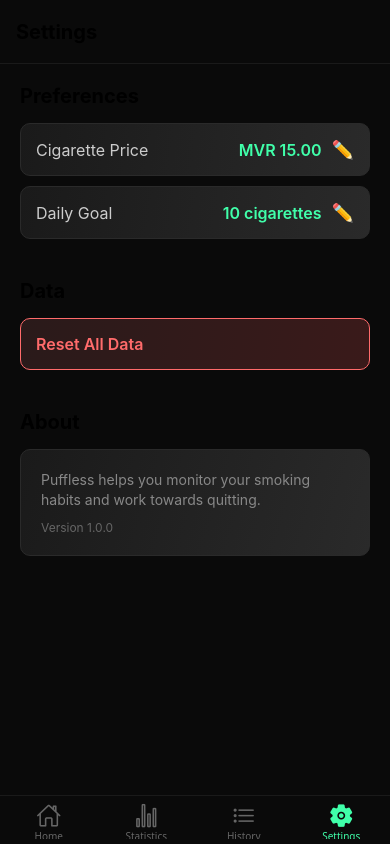
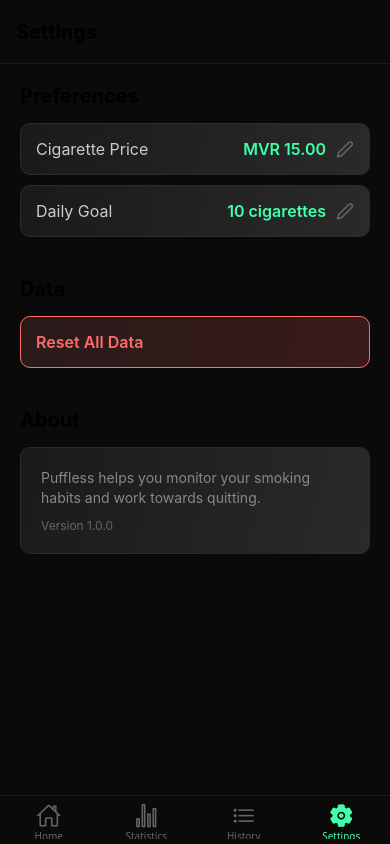
Before and after one commit to RariSparklyy/smoking-tracker, a React Native app: screen /Settings in a window 390 px wide. Built offline with nearby package versions, Linux system fonts and the light colour scheme.

Commit message:
fixed icons

```diff
--- a/src/screens/HistoryScreen.js
+++ b/src/screens/HistoryScreen.js
@@ -3,6 +3,7 @@ import { View, Text, StyleSheet, FlatList, TouchableOpacity, Alert, Animated } f
 import { useSmoke } from '../context/SmokeContext';
 import { formatTime, formatDate } from '../utils/calculations';
 import { LinearGradient } from 'expo-linear-gradient';
+import { Feather } from '@expo/vector-icons';
 
 // Simple animated list item component
 const AnimatedLogItem = ({ item, onDelete, delay = 0 }) => {
@@ -37,7 +38,7 @@ const AnimatedLogItem = ({ item, onDelete, delay = 0 }) => {
       ]}
     >
       <View style={styles.logIcon}>
-        <Text style={styles.logIconText}>🚬</Text>
+        <Feather name="wind" size={24} color="#40ffaa" />
       </View>
 
       <View style={styles.logInfo}>
@@ -49,7 +50,7 @@ const AnimatedLogItem = ({ item, onDelete, delay = 0 }) => {
         style={styles.deleteButton}
         onPress={() => onDelete(item)}
       >
-        <Text style={styles.deleteButtonText}>✕</Text>
+        <Feather name="trash-2" size={18} color="#ff6b6b" />
       </TouchableOpacity>
     </Animated.View>
   );
@@ -91,7 +92,7 @@ export default function HistoryScreen() {
 
   const renderEmpty = () => (
     <View style={styles.emptyContainer}>
-      <Text style={styles.emptyIcon}>📋</Text>
+      <Feather name="file-text" size={60} color="#333" style={styles.emptyIcon} />
       <Text style={styles.emptyTitle}>No logs yet</Text>
       <Text style={styles.emptyText}>
         Start tracking by logging your first cigarette from the Home screen.
@@ -199,9 +200,7 @@ const styles = StyleSheet.create({
     alignItems: 'center',
     marginRight: 15,
   },
-  logIconText: {
-    fontSize: 24,
-  },
+  // logIconText removed
   logInfo: {
     flex: 1,
   },
@@ -225,16 +224,11 @@ const styles = StyleSheet.create({
     borderWidth: 1,
     borderColor: '#ff6b6b',
   },
-  deleteButtonText: {
-    color: '#ff6b6b',
-    fontSize: 20,
-    fontWeight: 'bold',
-  },
+  // deleteButtonText removed
   emptyContainer: {
     alignItems: 'center',
   },
   emptyIcon: {
-    fontSize: 60,
     marginBottom: 20,
   },
   emptyTitle: {
--- a/src/screens/SettingsScreen.js
+++ b/src/screens/SettingsScreen.js
@@ -3,6 +3,7 @@ import { View, Text, StyleSheet, TouchableOpacity, ScrollView, Alert, TextInput,
 import { useSmoke } from '../context/SmokeContext';
 import { LinearGradient } from 'expo-linear-gradient';
 import GradientText from '../components/GradientText';
+import { Feather } from '@expo/vector-icons';
 
 export default function SettingsScreen() {
   const { settings, updateSettings, resetAllData } = useSmoke();
@@ -88,7 +89,7 @@ export default function SettingsScreen() {
               <Text style={styles.settingLabel}>Cigarette Price</Text>
               <View style={styles.settingRight}>
                 <Text style={styles.settingValue}>MVR {settings.cigarettePrice.toFixed(2)}</Text>
-                <Text style={styles.editIcon}>✏️</Text>
+                <Feather name="edit-2" size={18} color="#666" />
               </View>
             </LinearGradient>
           </TouchableOpacity>
@@ -105,7 +106,7 @@ export default function SettingsScreen() {
               <Text style={styles.settingLabel}>Daily Goal</Text>
               <View style={styles.settingRight}>
                 <Text style={styles.settingValue}>{settings.dailyGoal} cigarettes</Text>
-                <Text style={styles.editIcon}>✏️</Text>
+                <Feather name="edit-2" size={18} color="#666" />
               </View>
             </LinearGradient>
           </TouchableOpacity>
@@ -249,9 +250,7 @@ const styles = StyleSheet.create({
     color: '#40ffaa',
     fontWeight: '600',
   },
-  editIcon: {
-    fontSize: 18,
-  },
+  // editIcon style removed as it's no longer needed for SVG icons
   dangerItem: {
     borderColor: '#ff6b6b',
   },
--- a/src/screens/StatisticsScreen.js
+++ b/src/screens/StatisticsScreen.js
@@ -4,6 +4,7 @@ import { useSmoke } from '../context/SmokeContext';
 import { getMonthLogs, calculateMoneySpent, calculateDailyAverage, getTodayLogs, getWeekLogs } from '../utils/calculations';
 import { LinearGradient } from 'expo-linear-gradient';
 import GradientText from '../components/GradientText';
+import { Feather } from '@expo/vector-icons';
 
 export default function StatisticsScreen() {
   const { logs, settings } = useSmoke();
@@ -128,9 +129,12 @@ export default function StatisticsScreen() {
             end={{ x: 1, y: 0 }}
             style={styles.infoGradient}
           >
-            <Text style={styles.infoText}>
-              📊 You've been tracking for {daysSinceStart} {daysSinceStart === 1 ? 'day' : 'days'}
-            </Text>
+            <View style={styles.iconRow}>
+              <Feather name="bar-chart-2" size={20} color="#40ffaa" style={styles.icon} />
+              <Text style={styles.infoText}>
+                You've been tracking for {daysSinceStart} {daysSinceStart === 1 ? 'day' : 'days'}
+              </Text>
+            </View>
           </LinearGradient>
         </View>
 
@@ -143,7 +147,10 @@ export default function StatisticsScreen() {
               end={{ x: 1, y: 0 }}
               style={styles.motivationGradient}
             >
-              <Text style={styles.motivationTitle}>💪 Keep Going!</Text>
+              <View style={styles.motivationHeader}>
+                <Feather name="trending-up" size={22} color="#40ffaa" style={styles.icon} />
+                <Text style={styles.motivationTitle}>Keep Going!</Text>
+              </View>
               <Text style={styles.motivationText}>
                 {dailyAverage < settings.dailyGoal
                   ? `Great job! You're averaging ${dailyAverage} cigarettes per day, below your goal of ${settings.dailyGoal}.`
@@ -237,15 +244,26 @@ const styles = StyleSheet.create({
   motivationGradient: {
     padding: 20,
   },
+  motivationHeader: {
+    flexDirection: 'row',
+    alignItems: 'center',
+    marginBottom: 10,
+  },
   motivationTitle: {
     fontSize: 18,
     fontWeight: 'bold',
     color: '#40ffaa',
-    marginBottom: 10,
   },
   motivationText: {
     fontSize: 14,
     color: '#ccc',
     lineHeight: 20,
   },
+  iconRow: {
+    flexDirection: 'row',
+    alignItems: 'center',
+  },
+  icon: {
+    marginRight: 10,
+  },
 });
```
